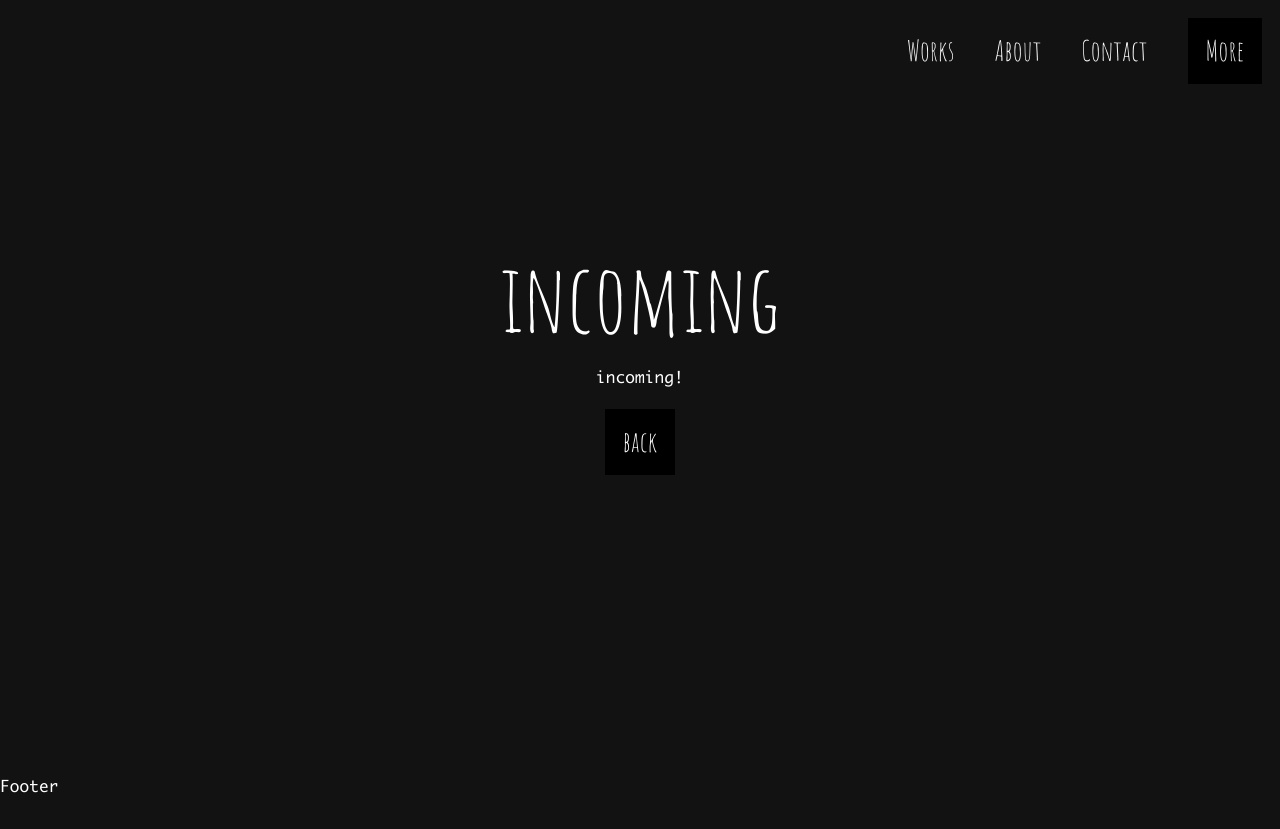
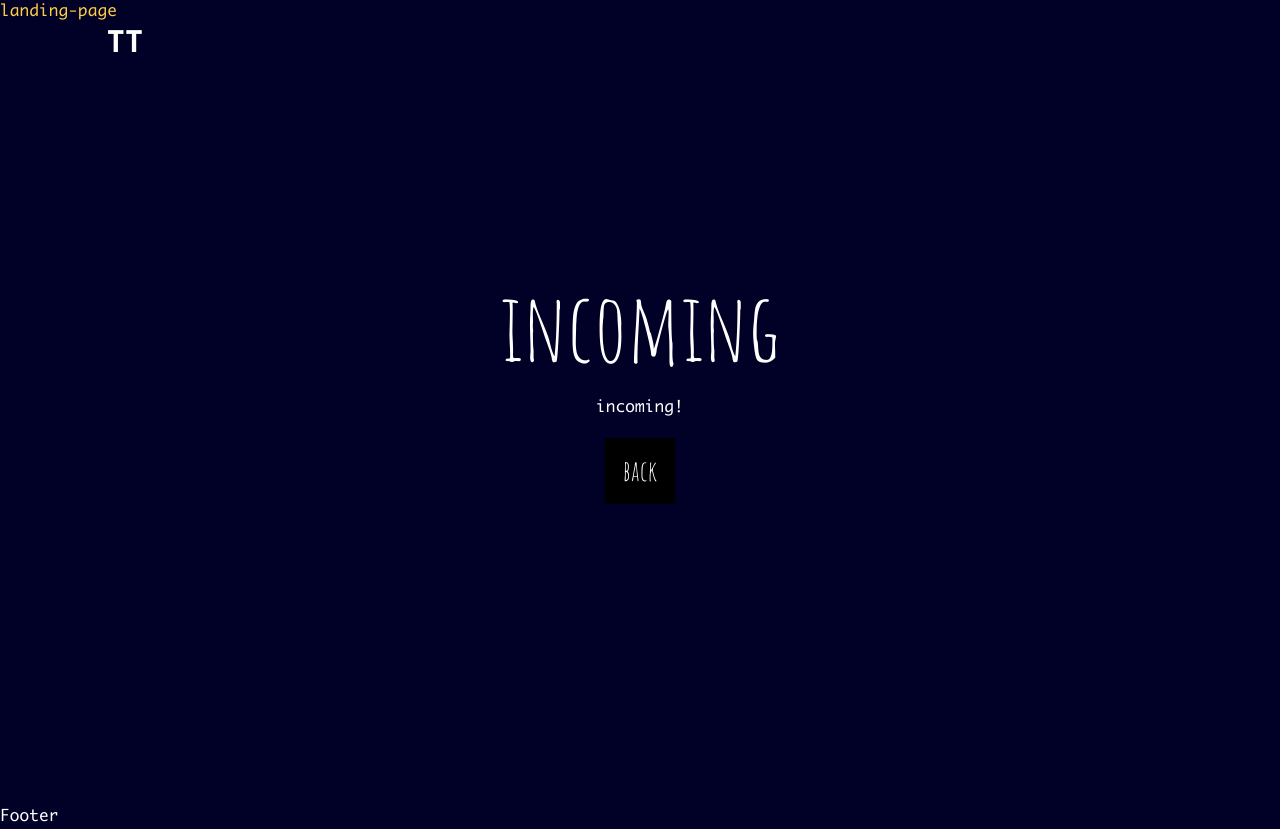
Before and after one commit to DEV-NHATHN/frontend-tranthao-art, a Next.js app: page /portfolio in a window 1280 px wide. Before the commit the page ends 800 px from the top, so only its background shows below. Built offline with nearby package versions, Linux system fonts and the light colour scheme; a web font is replaced by a local one.

Commit message:
feat: update

```diff
--- a/package.json
+++ b/package.json
@@ -42,6 +42,7 @@
     "next": "12.3.0",
     "pnpm": "7.12.0",
     "react": "18.2.0",
+    "react-anchor-link-smooth-scroll": "1.0.12",
     "react-dom": "18.2.0",
     "react-hook-form": "7.36.0",
     "react-icons": "4.4.0",
--- /dev/null
+++ b/src/hooks/useMediaQuery.ts
@@ -0,0 +1,25 @@
+import { useEffect, useState } from 'react';
+
+const useMediaQuery = (query: string) => {
+  const [matches, setMatches] = useState(false);
+
+  useEffect(() => {
+    const media = window.matchMedia(query);
+    if (media.matches !== matches) {
+      setMatches(media.matches);
+    }
+    const listener = () => setMatches(media.matches);
+
+    media.addEventListener('change', listener);
+    window.addEventListener('resize', listener);
+
+    return () => {
+      media.removeEventListener('change', listener);
+      window.removeEventListener('resize', listener);
+    };
+  }, [matches, query]);
+
+  return matches;
+};
+
+export default useMediaQuery;
--- a/src/pages/portfolio.tsx
+++ b/src/pages/portfolio.tsx
@@ -1,12 +1,49 @@
 import ProcessIndicator from '@/components/common/ProcessIndicator';
 import Metatags from '@/components/Metatags';
 import { ABOUT_TAG, CONTACT_TAG, WORK_TAG } from '@/constants/path';
+import useMediaQuery from '@/hooks/useMediaQuery';
 import { motion } from 'framer-motion';
 import Link from 'next/link';
+import { useState } from 'react';
+import AnchorLink from 'react-anchor-link-smooth-scroll';
 
 const Div = (props: any) => (<div {...props}></div>) as any;
 
-const NavBar = () => {
+type NavLinkProps = NavBarProps & {
+  page: string;
+};
+
+const NavLink = ({ page, selectedPage, setSelectedPage }: NavLinkProps) => {
+  const lowerCasePage = page.toLowerCase();
+  return (
+    <AnchorLink
+      className={`${
+        selectedPage === lowerCasePage ? 'text-yellow' : ''
+      } hover:text-yellow transition duration-500`}
+      href={`
+        #${lowerCasePage}
+      `}
+      onClick={() => setSelectedPage(lowerCasePage)}
+    >
+      {page}
+    </AnchorLink>
+  );
+};
+
+type NavBarProps = {
+  selectedPage: string;
+  setSelectedPage: (page: string) => void;
+};
+
+const NavBar = ({ selectedPage, setSelectedPage }: NavBarProps) => {
+  const [isMenuToggled, setIsMenuToggled] = useState(false);
+  const isAboveSmallScreens = useMediaQuery('(mix-width: 768px)');
+
+  console.log(
+    '%c isAboveSmallScreens: ',
+    'color: green; background: yellow; font-size: 12px',
+    isAboveSmallScreens,
+  );
   return (
     <motion.div
       initial={{ y: 25, opacity: 0 }}
@@ -14,11 +51,33 @@ const NavBar = () => {
       transition={{
         duration: 0.75,
       }}
-      className="nav-bar"
     >
+      <NavLink
+        page="landing-page"
+        selectedPage={selectedPage}
+        setSelectedPage={setSelectedPage}
+      />
       <ProcessIndicator />
       <Div initial="hidden" animate="show">
-        <Link href={WORK_TAG}>
+        <nav className={`z-40 w-full fixed top-0 py-6`}>
+          <div className="flex items-center justify-between mx-auto w-5/6">
+            <h4 className="text-3xl font-bold">TT</h4>
+
+            {/* DESKTOP NAV */}
+            {isAboveSmallScreens ? (
+              <div className="flex justify-between gap-16 text-sm font-semibold">
+                <NavLink
+                  page="landing_page"
+                  selectedPage={selectedPage}
+                  setSelectedPage={setSelectedPage}
+                />
+              </div>
+            ) : (
+              <div></div>
+            )}
+          </div>
+        </nav>
+        {/* <Link href={WORK_TAG}>
           <span className="nav-link">Works</span>
         </Link>
         <Link href={ABOUT_TAG}>
@@ -29,7 +88,7 @@ const NavBar = () => {
         </Link>
         <Link href="/">
           <a className="back-btn">More</a>
-        </Link>
+        </Link> */}
       </Div>
     </motion.div>
   );
@@ -73,11 +132,15 @@ const Body = () => {
 };
 
 export default function Portfolio() {
+  const [selectedPage, setSelectedPage] = useState('landing-page');
+
+  const isAboveMediumScreens = useMediaQuery('(min-width: 960px)');
+
   return (
-    <>
+    <div className="app bg-deep-blue">
       <Metatags title="Portfolio" />
-      <NavBar />
+      <NavBar selectedPage={selectedPage} setSelectedPage={setSelectedPage} />
       <Body />
-    </>
+    </div>
   );
 }
--- a/src/styles/globals.css
+++ b/src/styles/globals.css
@@ -264,3 +264,10 @@ a {
   font-family: var(--title-font);
   cursor: pointer;
 }
+
+/*Home*/
+html,body,#root, .app{
+  height: 100%;
+  background-color: #010026;
+  @apply text-white;
+}
--- a/tailwind.config.js
+++ b/tailwind.config.js
@@ -4,6 +4,7 @@ module.exports = {
   content: [
     './src/pages/**/*.{js,ts,jsx,tsx}',
     './src/components/**/*.{js,ts,jsx,tsx}',
+    './src/**/*.{html,js,jsx,ts,tsx}'
   ],
   darkMode: 'class',
   theme: {
@@ -16,7 +17,14 @@ module.exports = {
       screens: {
         'tablet': '640px',
         'laptop': '1024px',
-        'desktop': '1280px'
+        'desktop': '1280px',
+
+        xs: "480px",
+        ss: "620px",
+        sm: "768px",
+        md: "1060px",
+        lg: "1200px",
+        xl: "1700px",
       },
       // Color
       colors: {
@@ -33,6 +41,13 @@ module.exports = {
         "primary": '#202225',
         "secondary": '#5865f2',
         // !OVERRIDE  gray : {900: '#3f3d56', 800: '#5d5d5d', 700: '#8e8e8e', 600: '#b3b3b3', 500: '#d9d9d9', 400: '#ebebeb', 300: '#f5f5f5', 200: '#fafafa', 100: '#fcfcfc'},
+        "deep-blue": "#010026",
+        blue: "#2CBCE9",
+        red: "#DC4492",
+        yellow: "#FDCC49",
+        grey: "#ededed",
+        "dark-grey": "#757575",
+        "opaque-black": "rgba(0,0,0,0.35)",
       },
       // fontSize
       fontSize: {
@@ -67,10 +82,16 @@ module.exports = {
         wiggle: 'wiggle 1s ease-in-out infinite',
       },
       // background image
-      backgroundImage: {
+      backgroundImage: (theme) => ({
         'banner-landingpage2': "url('./landing-page-2/img/banner.png')",
         'download-landingpage2': "url('./landing-page-2/img/download.png')",
-      }
+
+        "gradient-rainbow":
+          "linear-gradient(81.66deg, #00B5EE 7.21%, #FF45A4 45.05%, #FFBA00 78.07%)",
+
+        "gradient-rainblue":
+          "linear-gradient(90deg, #24CBFF 14.53%, #FC59FF 69.36%, #FFBD0C 117.73%)",
+      }),
     },
   },
   plugins: [],
```
Also changed, not shown: 2 other files (tests, documents, lock files or other folders).
